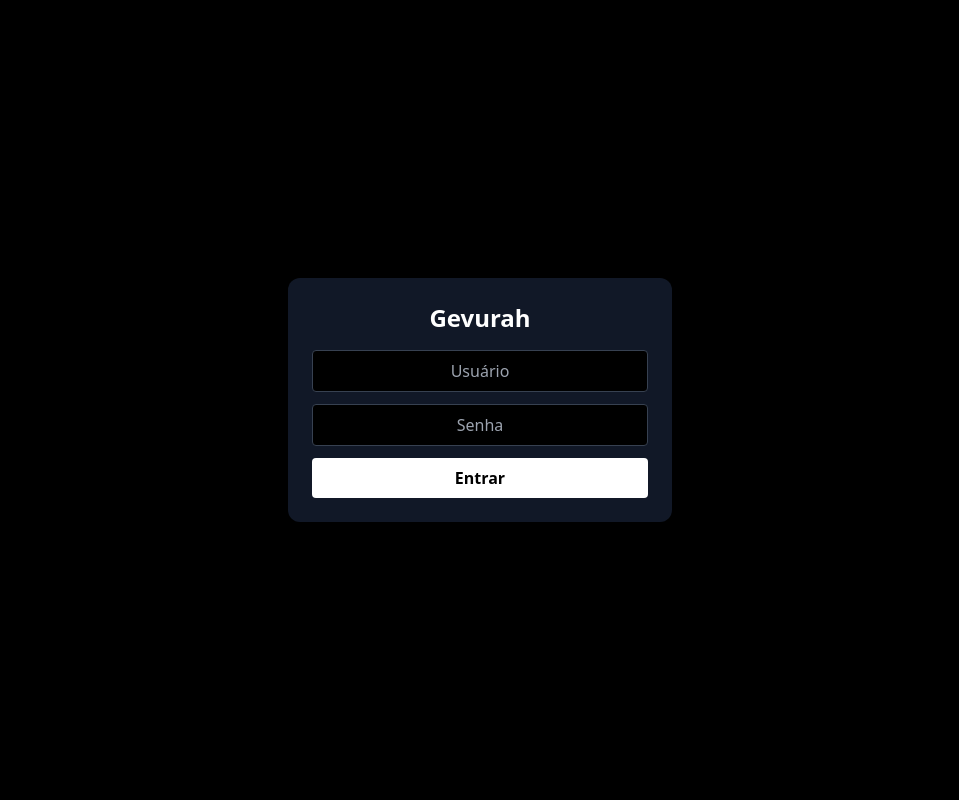
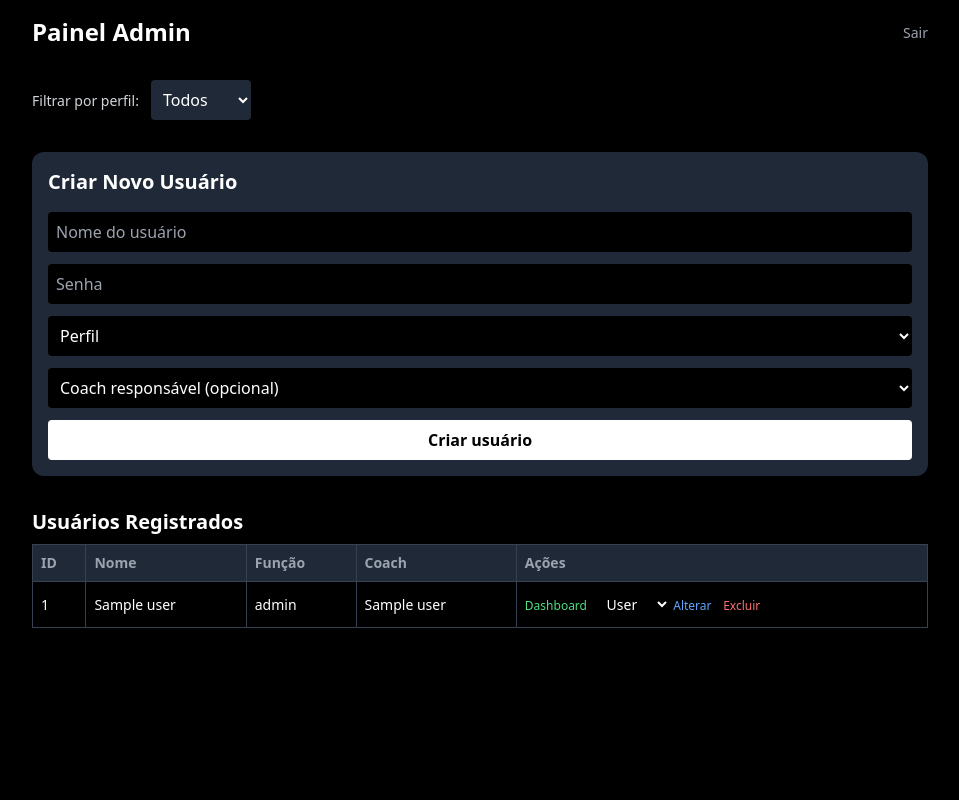
Before and after one commit to pedrocamposlive/Gevurah, a Flask app: template templates/admin.html in a window 1280 px wide. Shown: the whole page, without its empty margins (160-1119 px from the left). Run offline with Flask 3, Linux system fonts and the light colour scheme; the template is opened without the code that fills it: most values are stand-ins (such as "Sample title", 1, 10 or a date in 2020); some libraries are stand-ins or nearby versions.

Commit message:
Update admin.html

```diff
--- a/templates/admin.html
+++ b/templates/admin.html
@@ -3,35 +3,107 @@
 <head>
   <meta charset="UTF-8" />
   <meta name="viewport" content="width=device-width, initial-scale=1.0" />
-  <title>Gevurah - Login</title>
+  <title>Painel Admin - Gevurah</title>
   <script src="https://cdn.tailwindcss.com"></script>
 </head>
-<body class="bg-black text-white flex items-center justify-center min-h-screen font-sans">
+<body class="bg-black text-white min-h-screen font-sans p-4">
 
-  <div class="bg-gray-900 p-6 rounded-xl w-full max-w-sm text-center space-y-4">
-    <h1 class="text-2xl font-bold">Gevurah</h1>
+  <div class="max-w-4xl mx-auto space-y-8">
+    <!-- Topo -->
+    <div class="flex justify-between items-center">
+      <h1 class="text-2xl font-bold">Painel Admin</h1>
+      <form action="/logout" method="get">
+        <button class="text-sm text-gray-400 hover:text-white">Sair</button>
+      </form>
+    </div>
 
-    {% if erro %}
-      <p class="text-red-400 text-sm">{{ erro }}</p>
-    {% endif %}
+    <!-- Filtro -->
+    <form method="GET" action="/admin" class="mb-4">
+      <label class="text-sm text-gray-300 mr-2">Filtrar por perfil:</label>
+      <select name="filtro" onchange="this.form.submit()" class="bg-gray-800 text-white p-2 rounded">
+        <option value="todos" {% if filtro == 'todos' %}selected{% endif %}>Todos</option>
+        <option value="aluno" {% if filtro == 'aluno' %}selected{% endif %}>Alunos</option>
+        <option value="coach" {% if filtro == 'coach' %}selected{% endif %}>Coaches</option>
+        <option value="admin" {% if filtro == 'admin' %}selected{% endif %}>Admins</option>
+      </select>
+    </form>
 
-    <form method="POST" class="flex flex-col gap-3">
-      <input
-        type="text"
-        name="nome"
-        placeholder="Usuário"
-        required
-        class="bg-black border border-gray-700 p-2 rounded text-white text-center"
-      />
-      <input
-        type="password"
-        name="senha"
-        placeholder="Senha"
-        required
-        class="bg-black border border-gray-700 p-2 rounded text-white text-center"
-      />
-      <button type="submit" class="bg-white text-black font-bold py-2 rounded">Entrar</button>
-    </form>
+    <!-- Criar usuário -->
+    <div class="bg-gray-800 p-4 rounded-xl space-y-4">
+      <h2 class="text-xl font-semibold mb-2">Criar Novo Usuário</h2>
+      <form action="/criar_usuario" method="POST" class="flex flex-col gap-3">
+        <input type="text" name="nome" placeholder="Nome do usuário" required class="bg-black p-2 rounded text-white" />
+        <input type="password" name="senha" placeholder="Senha" required class="bg-black p-2 rounded text-white" />
+        <select name="role" required class="bg-black p-2 rounded text-white">
+          <option value="">Perfil</option>
+          <option value="aluno">Aluno</option>
+          <option value="coach">Coach</option>
+          <option value="admin">Admin</option>
+        </select>
+
+        <!-- Dropdown de coach -->
+        <select name="coach_id" class="bg-black p-2 rounded text-white">
+          <option value="">Coach responsável (opcional)</option>
+          {% for coach in coaches %}
+            <option value="{{ coach[0] }}">{{ coach[1] }}</option>
+          {% endfor %}
+        </select>
+
+        <button type="submit" class="bg-white text-black font-bold py-2 rounded">Criar usuário</button>
+      </form>
+    </div>
+
+    <!-- Lista de usuários -->
+    <div>
+      <h2 class="text-xl font-semibold mb-2 mt-4">Usuários Registrados</h2>
+      <table class="w-full text-sm text-left border border-gray-700">
+        <thead class="text-gray-400 bg-gray-800">
+          <tr>
+            <th class="p-2 border border-gray-700">ID</th>
+            <th class="p-2 border border-gray-700">Nome</th>
+            <th class="p-2 border border-gray-700">Função</th>
+            <th class="p-2 border border-gray-700">Coach</th>
+            <th class="p-2 border border-gray-700">Ações</th>
+          </tr>
+        </thead>
+        <tbody>
+          {% for user in usuarios %}
+          <tr class="border-t border-gray-700">
+            <td class="p-2 border border-gray-700">{{ user.id }}</td>
+            <td class="p-2 border border-gray-700">{{ user.nome }}</td>
+            <td class="p-2 border border-gray-700">{{ user.role }}</td>
+            <td class="p-2 border border-gray-700">
+              {{ user.coach_nome if user.coach_nome else '—' }}
+            </td>
+            <td class="p-2 border border-gray-700 space-x-2">
+
+              <!-- Ver Dashboard -->
+              <a href="/dashboard_usuario/{{ user.id }}" class="text-green-400 hover:underline text-xs">Dashboard</a>
+
+              <!-- Alterar função -->
+              <form action="/alterar_usuario" method="POST" class="inline">
+                <input type="hidden" name="id" value="{{ user.id }}">
+                <select name="novo_role" class="bg-black text-white p-1 text-sm rounded">
+                  <option value="user" {% if user.role == 'user' %}selected{% endif %}>User</option>
+                  <option value="coach" {% if user.role == 'coach' %}selected{% endif %}>Coach</option>
+                  <option value="admin" {% if user.role == 'admin' %}selected{% endif %}>Admin</option>
+                </select>
+                <button type="submit" class="text-blue-400 hover:underline text-xs">Alterar</button>
+              </form>
+
+              <!-- Excluir -->
+              <form action="/excluir_usuario" method="POST" class="inline" onsubmit="return confirm('Tem certeza que deseja excluir?');">
+                <input type="hidden" name="id" value="{{ user.id }}">
+                <button type="submit" class="text-red-400 hover:underline text-xs">Excluir</button>
+              </form>
+
+            </td>
+          </tr>
+          {% endfor %}
+        </tbody>
+      </table>
+    </div>
+
   </div>
 
 </body>
```
